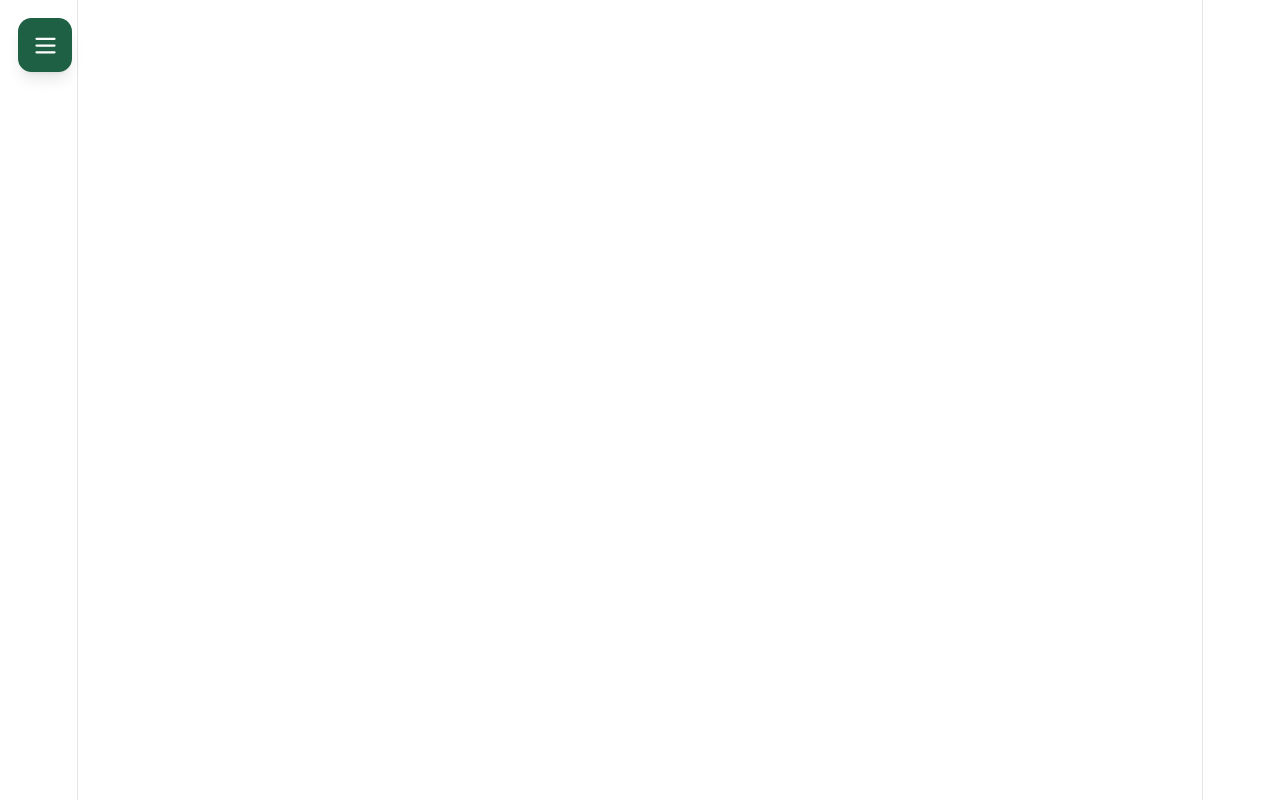
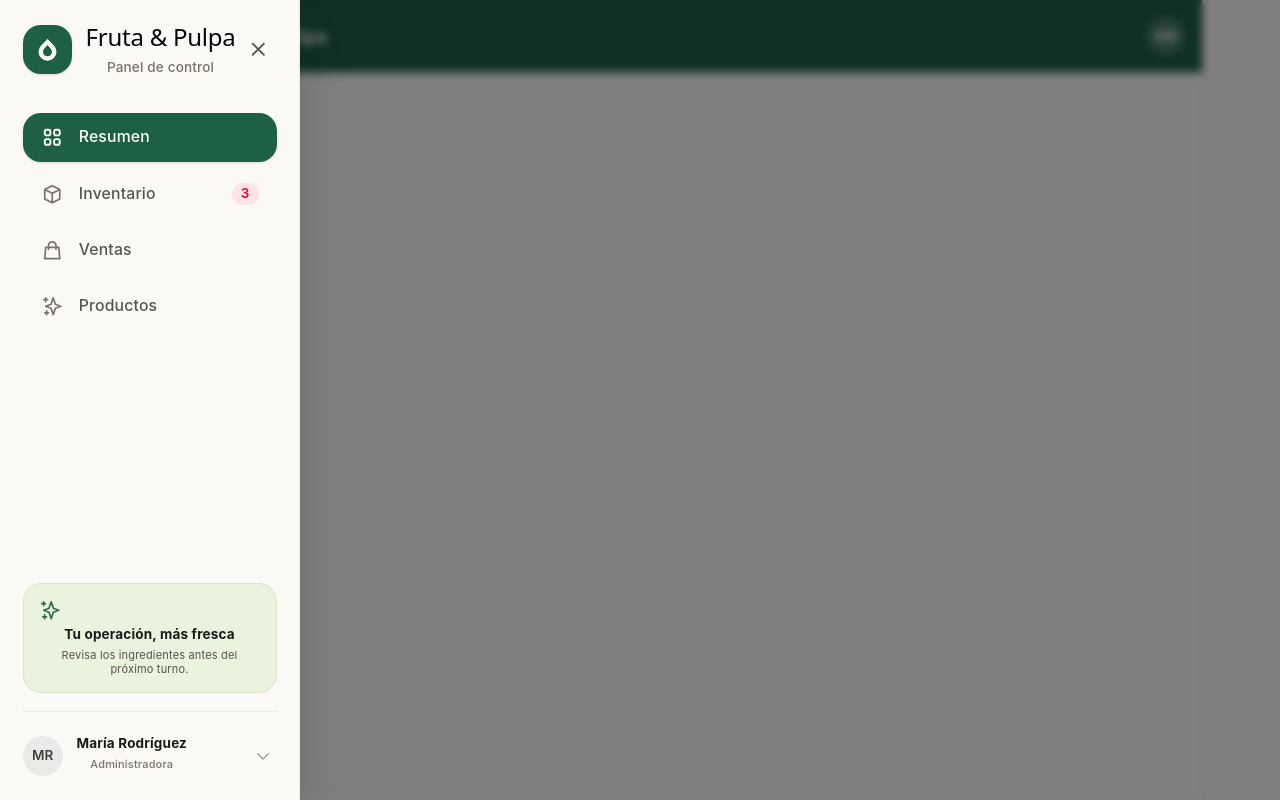
Before and after one commit to ferjbadev/BatidoStock, a React (Vite) app: page / in a window 1280 px wide. Both pictures are taken after a click on the button "Abrir menú". Built offline with nearby package versions, Linux system fonts and the light colour scheme.

Commit message:
Update navbar.tsx

```diff
--- a/src/components/navbar.tsx
+++ b/src/components/navbar.tsx
@@ -1,6 +1,5 @@
 import { useState } from 'react';
 
-// Tipado de las opciones de menú
 interface MenuItem {
   id: string;
   label: string;
@@ -10,7 +9,7 @@ interface MenuItem {
 
 export const SidebarMobile = () => {
   const [activeTab, setActiveTab] = useState<string>('resumen');
-  const [isOpen, setIsOpen] = useState<boolean>(true);
+  const [isOpen, setIsOpen] = useState<boolean>(false); // Inicia cerrado para ver la barra superior
 
   const menuItems: MenuItem[] = [
     {
@@ -52,33 +51,62 @@ export const SidebarMobile = () => {
     },
   ];
 
-  if (!isOpen) {
   return (
+    <>
+      {/* 1. BARRA SUPERIOR FIJA (HEADER) */}
+      <header className="sticky top-0 z-30 w-full bg-[#1e6044] text-white px-4 py-3 flex items-center justify-between shadow-md">
+        <div className="flex items-center gap-3">
           <button
             onClick={() => setIsOpen(true)}
-        className="fixed top-4 left-4 p-3 bg-[#1e6044] text-white rounded-xl shadow-lg z-50"
+            className="p-2 text-white hover:bg-white/10 rounded-xl transition-colors active:scale-95"
+            aria-label="Abrir menú"
           >
             <svg className="w-6 h-6" fill="none" viewBox="0 0 24 24" stroke="currentColor">
               <path strokeLinecap="round" strokeLinejoin="round" strokeWidth={2} d="M4 6h16M4 12h16M4 18h16" />
             </svg>
           </button>
-    );
-  }
 
-  return (
-    <aside className="fixed inset-y-0 left-0 z-50 w-full max-w-[320px] bg-[#fbf9f5] flex flex-col justify-between p-5 border-r border-stone-200/60 font-sans text-stone-800 shadow-xl">
-      {/* Header / Brand */}
+          <div className="flex items-center gap-2">
+            <div className="w-8 h-8 rounded-lg bg-white/10 flex items-center justify-center">
+              <svg className="w-5 h-5 text-white" fill="currentColor" viewBox="0 0 24 24">
+                <path d="M12 2.69l5.66 5.66a8 8 0 11-11.31 0zM12 18a4 4 0 004-4c0-2-2-4-4-6-2 2-4 4-4 6a4 4 0 004 4z" />
+              </svg>
+            </div>
+            <span className="font-bold text-base tracking-wide">Fruta & Pulpa</span>
+          </div>
+        </div>
+
+        {/* Indicador/Avatar rápido en el header */}
+        <div className="w-8 h-8 rounded-full bg-white/20 text-white font-semibold text-xs flex items-center justify-center border border-white/30">
+          MR
+        </div>
+      </header>
+
+      {/* 2. OVERLAY / FONDO OSCURO (Se activa cuando isOpen es true) */}
+      {isOpen && (
+        <div
+          onClick={() => setIsOpen(false)}
+          className="fixed inset-0 z-40 bg-black/50 backdrop-blur-xs transition-opacity duration-300"
+        />
+      )}
+
+      {/* 3. SIDEBAR DESLIZABLE */}
+      <aside
+        className={`fixed inset-y-0 left-0 z-50 w-full max-w-[300px] bg-[#fbf9f5] flex flex-col justify-between p-5 border-r border-stone-200/60 font-sans text-stone-800 shadow-2xl transition-transform duration-300 ease-in-out ${
+          isOpen ? 'translate-x-0' : '-translate-x-full'
+        }`}
+      >
+        {/* Header dentro del menú */}
         <div>
           <div className="flex items-center justify-between mb-8">
             <div className="flex items-center gap-3">
-            <div className="w-12 h-12 rounded-2xl bg-[#1e6044] flex items-center justify-center text-white shadow-sm">
-              {/* Icono de gota/hoja */}
+              <div className="w-11 h-11 rounded-2xl bg-[#1e6044] flex items-center justify-center text-white shadow-sm">
                 <svg className="w-6 h-6" fill="currentColor" viewBox="0 0 24 24">
                   <path d="M12 2.69l5.66 5.66a8 8 0 11-11.31 0zM12 18a4 4 0 004-4c0-2-2-4-4-6-2 2-4 4-4 6a4 4 0 004 4z" />
                 </svg>
               </div>
               <div>
-              <h2 className="font-bold text-lg leading-tight text-stone-900">Fruta & Pulpa</h2>
+                <h2 className="font-bold text-base leading-tight text-stone-900">Fruta & Pulpa</h2>
                 <p className="text-xs text-stone-500 font-medium">Panel de control</p>
               </div>
             </div>
@@ -93,15 +121,18 @@ export const SidebarMobile = () => {
             </button>
           </div>
 
-        {/* Links de Navegación */}
+          {/* Opciones del menú */}
           <nav className="space-y-1.5">
             {menuItems.map((item) => {
               const isActive = activeTab === item.id;
               return (
                 <button
                   key={item.id}
-                onClick={() => setActiveTab(item.id)}
-                className={`w-full flex items-center justify-between px-4 py-3 rounded-2xl transition-all duration-200 font-medium text-base ${
+                  onClick={() => {
+                    setActiveTab(item.id);
+                    setIsOpen(false); // Cierra el menú al hacer click en una opción
+                  }}
+                  className={`w-full flex items-center justify-between px-4 py-3 rounded-2xl transition-all duration-200 font-medium text-sm ${
                     isActive
                       ? 'bg-[#1e6044] text-white shadow-sm'
                       : 'text-stone-600 hover:bg-stone-200/40 hover:text-stone-900'
@@ -116,7 +147,7 @@ export const SidebarMobile = () => {
 
                   {item.badge && (
                     <span
-                    className={`text-xs font-semibold px-2.5 py-0.5 rounded-full ${
+                      className={`text-xs font-semibold px-2 py-0.5 rounded-full ${
                         isActive
                           ? 'bg-white/20 text-white'
                           : 'bg-rose-100 text-rose-600'
@@ -131,32 +162,30 @@ export const SidebarMobile = () => {
           </nav>
         </div>
 
-      {/* Footer / Banner + Perfil */}
+        {/* Banner Inferior y Usuario */}
         <div className="space-y-4">
-        {/* Banner Informativo */}
-        <div className="bg-[#eaf3de] p-4 rounded-2xl space-y-1.5 border border-[#d8e8c5]">
+          <div className="bg-[#eaf3de] p-3.5 rounded-2xl space-y-1 border border-[#d8e8c5]">
             <div className="text-[#2d6a4f]">
-            <svg className="w-6 h-6" fill="none" viewBox="0 0 24 24" stroke="currentColor">
+              <svg className="w-5 h-5" fill="none" viewBox="0 0 24 24" stroke="currentColor">
                 <path strokeLinecap="round" strokeLinejoin="round" strokeWidth={1.8} d="M5 3v4M3 5h4M6 17v4m-2-2h4m5-16l2.286 6.857L21 12l-5.714 2.143L13 21l-2.286-6.857L5 12l5.714-2.143L13 3z" />
               </svg>
             </div>
-          <h3 className="font-bold text-stone-900 text-sm">Tu operación, más fresca</h3>
-          <p className="text-xs text-stone-600 leading-relaxed">
+            <h3 className="font-bold text-stone-900 text-xs">Tu operación, más fresca</h3>
+            <p className="text-[11px] text-stone-600 leading-tight">
               Revisa los ingredientes antes del próximo turno.
             </p>
           </div>
 
           <hr className="border-stone-200/80" />
 
-        {/* Perfil de Usuario */}
           <div className="flex items-center justify-between pt-1">
             <div className="flex items-center gap-3">
-            <div className="w-10 h-10 rounded-full bg-stone-200/80 text-stone-700 font-semibold text-sm flex items-center justify-center">
+              <div className="w-9 h-9 rounded-full bg-stone-200/80 text-stone-700 font-semibold text-xs flex items-center justify-center">
                 MR
               </div>
               <div>
-              <p className="font-bold text-stone-900 text-sm leading-tight">María Rodríguez</p>
-              <p className="text-xs text-stone-500 font-medium">Administradora</p>
+                <p className="font-bold text-stone-900 text-xs leading-tight">María Rodríguez</p>
+                <p className="text-[11px] text-stone-500 font-medium">Administradora</p>
               </div>
             </div>
             <button className="text-stone-400 hover:text-stone-700 p-1">
@@ -167,5 +196,6 @@ export const SidebarMobile = () => {
           </div>
         </div>
       </aside>
+    </>
   );
 };
```
Lines whose indentation alone changed are shown as unchanged.
